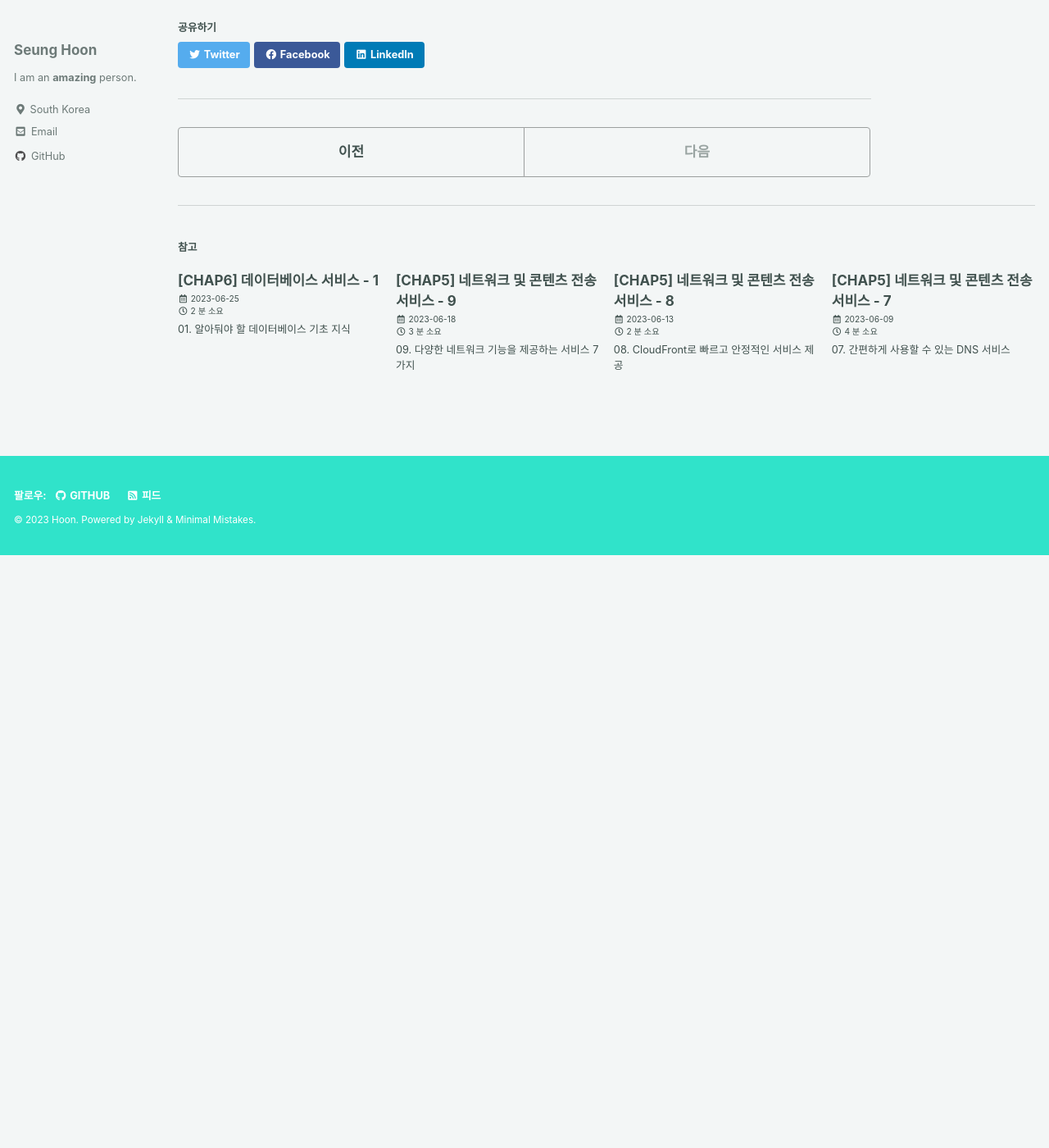
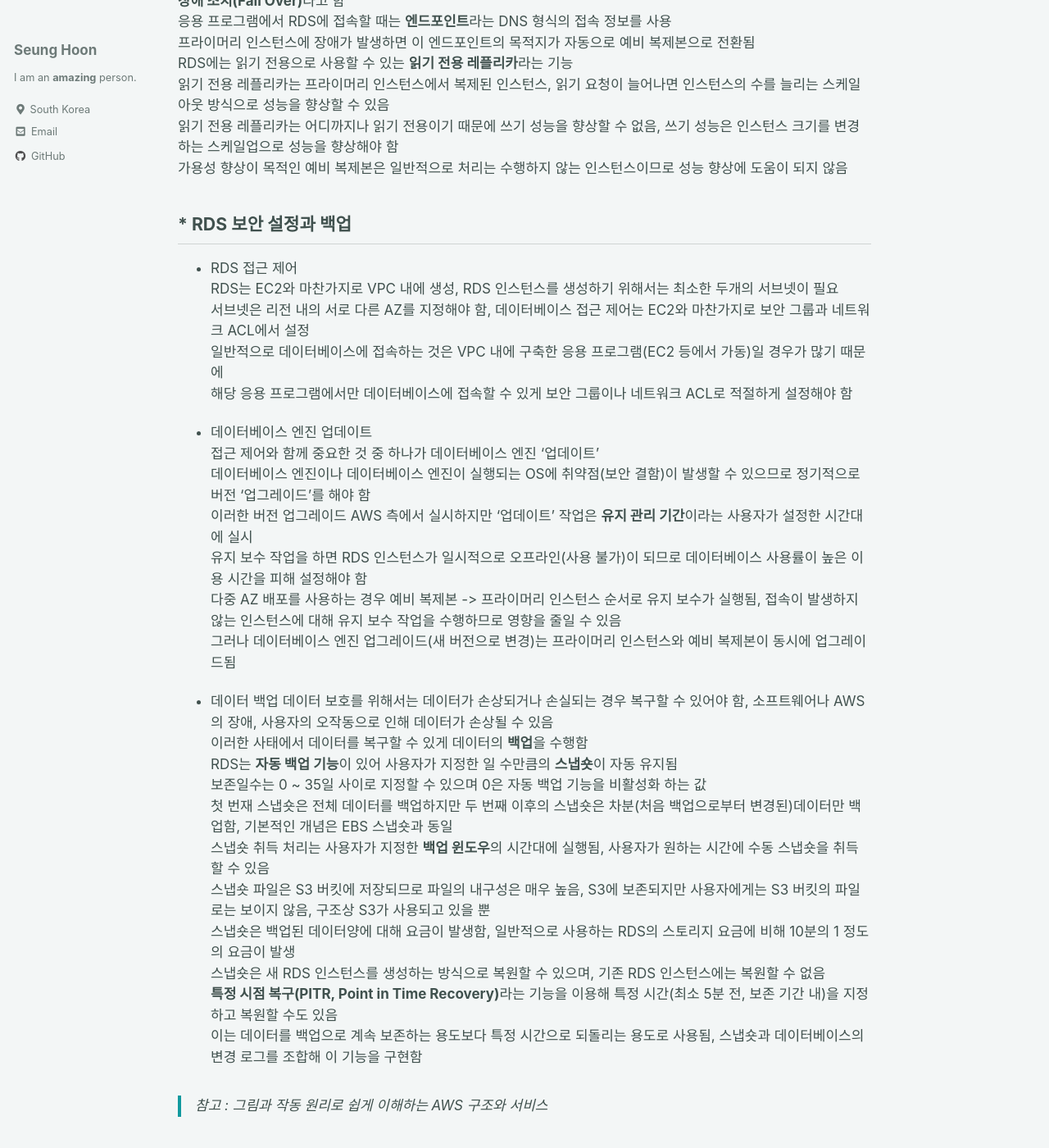
Before and after one commit to ibk01161/ibk01161.github.io, a Jekyll site: the page built from _posts/2023-06-26-aws6_02.md, in a window 1280 px wide and 1400 px high, scrolled down 2197 px. Shown: the whole window at 82% size. Built offline with Jekyll 4.4.1, drawn with Linux system fonts in a browser that asks for light colours; cached includes are drawn as plain includes; before the commit the page ends 2874 px from its top, so only the background shows below that; some of the changed text lies outside the part shown.

Commit message:
Add Post

```diff
--- a/_posts/2023-06-26-aws6_02.md
+++ b/_posts/2023-06-26-aws6_02.md
@@ -71,6 +71,47 @@ EBS와 마찬가지로 RDS에서도 데이터 저장을 위한 스토리지 설
 |마그네틱 HDD|저렴한 비용|
 
 
+## * 가용성 향상을 위한 예비 복제본과 읽기 성능 향상을 위한 읽기 전용 복제본
+
+RDS는 데이터를 처리하는 **프라이머리 인스턴스** 외에 **예비 복제본(Standby replica)**을 다중 AZ에 배포해 가용성을 높일 수 있음
+**고가용성**이란 시스템이 중단되지 않고 작동할 수 있는 능력으로, RDS에서는 이를 예비 복제본으로 구현, 이 구성을 **다중 AZ 배포**라고 함
+프라이머리 인스턴스나 AZ에 장애가 발생하면 예비 복제본으로 전환해 데이터베이스를 계속 이용할 수 있음, 이 전환을 **장애 조치(Fail Over)**라고 함
+응용 프로그램에서 RDS에 접속할 때는 **엔드포인트**라는 DNS 형식의 접속 정보를 사용
+프라이머리 인스턴스에 장애가 발생하면 이 엔드포인트의 목적지가 자동으로 예비 복제본으로 전환됨
+RDS에는 읽기 전용으로 사용할 수 있는 **읽기 전용 레플리카**라는 기능
+읽기 전용 레플리카는 프라이머리 인스턴스에서 복제된 인스턴스, 읽기 요청이 늘어나면 인스턴스의 수를 늘리는 스케일아웃 방식으로 성능을 향상할 수 있음
+읽기 전용 레플리카는 어디까지나 읽기 전용이기 때문에 쓰기 성능을 향상할 수 없음, 쓰기 성능은 인스턴스 크기를 변경하는 스케일업으로 성능을 향상해야 함
+가용성 향상이 목적인 예비 복제본은 일반적으로 처리는 수행하지 않는 인스턴스이므로 성능 향상에 도움이 되지 않음
+
+
+## * RDS 보안 설정과 백업
+
+* RDS 접근 제어
+RDS는 EC2와 마찬가지로 VPC 내에 생성, RDS 인스턴스를 생성하기 위해서는 최소한 두개의 서브넷이 필요
+서브넷은 리전 내의 서로 다른 AZ를 지정해야 함, 데이터베이스 접근 제어는 EC2와 마찬가지로 보안 그룹과 네트워크 ACL에서 설정
+일반적으로 데이터베이스에 접속하는 것은 VPC 내에 구축한 응용 프로그램(EC2 등에서 가동)일 경우가 많기 때문에
+해당 응용 프로그램에서만 데이터베이스에 접속할 수 있게 보안 그룹이나 네트워크 ACL로 적절하게 설정해야 함
+
+* 데이터베이스 엔진 업데이트
+접근 제어와 함께 중요한 것 중 하나가 데이터베이스 엔진 '업데이트'
+데이터베이스 엔진이나 데이터베이스 엔진이 실행되는 OS에 취약점(보안 결함)이 발생할 수 있으므로 정기적으로 버전 '업그레이드'를 해야 함
+이러한 버전 업그레이드 AWS 측에서 실시하지만 '업데이트' 작업은 **유지 관리 기간**이라는 사용자가 설정한 시간대에 실시
+유지 보수 작업을 하면 RDS 인스턴스가 일시적으로 오프라인(사용 불가)이 되므로 데이터베이스 사용률이 높은 이용 시간을 피해 설정해야 함
+다중 AZ 배포를 사용하는 경우 예비 복제본 -> 프라이머리 인스턴스 순서로 유지 보수가 실행됨, 접속이 발생하지 않는 인스턴스에 대해 유지 보수 작업을 수행하므로 영향을 줄일 수 있음
+그러나 데이터베이스 엔진 업그레이드(새 버전으로 변경)는 프라이머리 인스턴스와 예비 복제본이 동시에 업그레이드됨
+
+* 데이터 백업
+데이터 보호를 위해서는 데이터가 손상되거나 손실되는 경우 복구할 수 있어야 함, 소프트웨어나 AWS의 장애, 사용자의 오작동으로 인해 데이터가 손상될 수 있음
+이러한 사태에서 데이터를 복구할 수 있게 데이터의 **백업**을 수행함
+RDS는 **자동 백업 기능**이 있어 사용자가 지정한 일 수만큼의 **스냅숏**이 자동 유지됨
+보존일수는 0 ~ 35일 사이로 지정할 수 있으며 0은 자동 백업 기능을 비활성화 하는 값
+첫 번재 스냅숏은 전체 데이터를 백업하지만 두 번째 이후의 스냅숏은 차분(처음 백업으로부터 변경된)데이터만 백업함, 기본적인 개념은 EBS 스냅숏과 동일
+스냅숏 취득 처리는 사용자가 지정한 **백업 윈도우**의 시간대에 실행됨, 사용자가 원하는 시간에 수동 스냅숏을 취득할 수 있음
+스냅숏 파일은 S3 버킷에 저장되므로 파일의 내구성은 매우 높음, S3에 보존되지만 사용자에게는 S3 버킷의 파일로는 보이지 않음, 구조상 S3가 사용되고 있을 뿐
+스냅숏은 백업된 데이터양에 대해 요금이 발생함, 일반적으로 사용하는 RDS의 스토리지 요금에 비해 10분의 1 정도의 요금이 발생
+스냅숏은 새 RDS 인스턴스를 생성하는 방식으로 복원할 수 있으며, 기존 RDS 인스턴스에는 복원할 수 없음
+**특정 시점 복구(PITR, Point in Time Recovery)**라는 기능을 이용해 특정 시간(최소 5분 전, 보존 기간 내)을 지정하고 복원할 수도 있음
+이는 데이터를 백업으로 계속 보존하는 용도보다 특정 시간으로 되돌리는 용도로 사용됨, 스냅숏과 데이터베이스의 변경 로그를 조합해 이 기능을 구현함
 
 
 > 참고 : 그림과 작동 원리로 쉽게 이해하는 AWS 구조와 서비스
```
